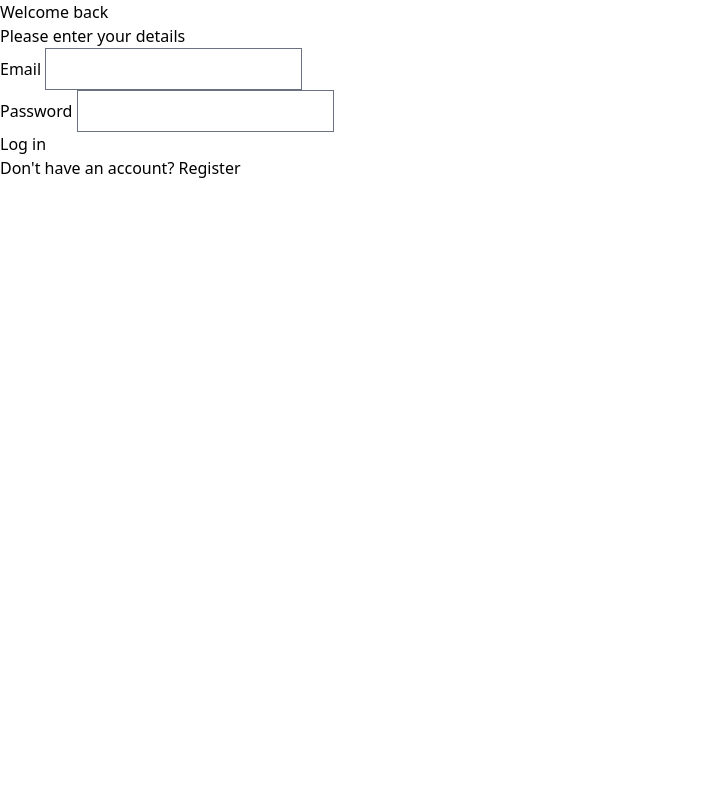
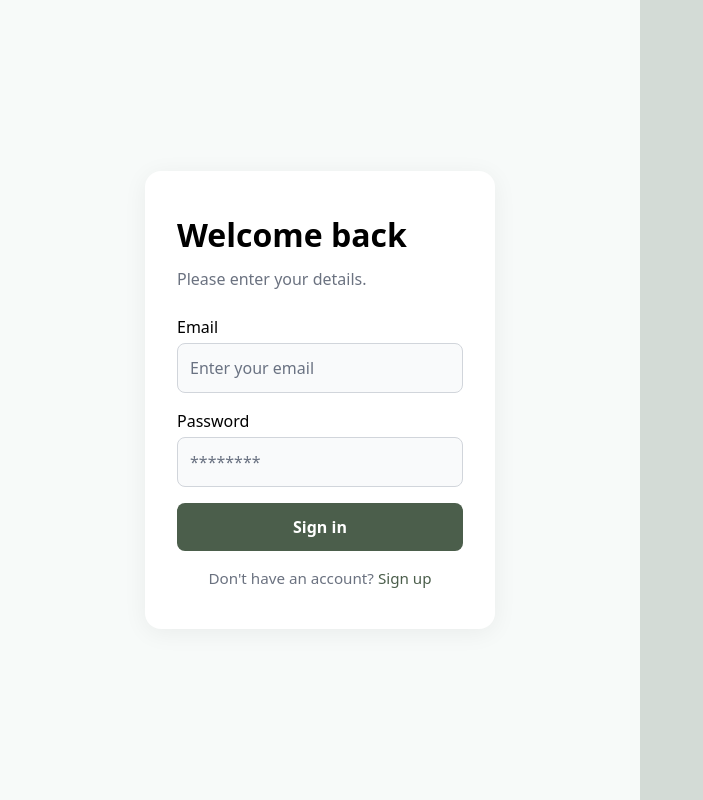
Before and after one commit to Plouski/Workshop-KYNG, a SvelteKit app: page /auth/login in a window 1280 px wide. Shown: the whole page, without its empty margins (0-703 px from the left). Built offline with nearby package versions, Linux system fonts and the light colour scheme.

Commit message:
feat: enhance login page layout and styling

```diff
--- a/src/routes/auth/login/+page.svelte
+++ b/src/routes/auth/login/+page.svelte
@@ -30,20 +30,104 @@
 	};
 </script>
 
-<main>
-    <h1>Welcome back</h1>
-    <p>Please enter your details</p>
-    <form method="POST" action="/" onsubmit={handleSubmit}>
-        <div>
-            <label for="email">Email</label>
-            <input bind:value={email} type="text" id="email" name="email" required />
-        </div>
-        <div>
-            <label for="password">Password</label>
-            <input bind:value={password} type="password" id="password" name="password" required />
-        </div>
-        <button type="submit">Log in</button>
-        <p>Don't have an account? <a href="/auth/register">Register</a></p>
-        {#if error}<p>{error}</p>{/if}
+<main class="main-container">
+  <div class="left-panel">
+    <form class="form-box" method="POST" action="/" onsubmit={handleSubmit}>
+      <h1>Welcome back</h1>
+      <p>Please enter your details.</p>
+      <label for="email">Email</label>
+      <input bind:value={email} type="email" id="email" name="email" placeholder="Enter your email" required />
+      <label for="password">Password</label>
+      <input bind:value={password} type="password" id="password" name="password" placeholder="********" required />
+      <button type="submit">Sign in</button>
+      <div class="signup-link">
+        Don't have an account? <a href="/auth/register">Sign up</a>
+      </div>
+      {#if error}<p style="color: #e53e3e;">{error}</p>{/if}
     </form>
+  </div>
+  <div class="right-panel"></div>
 </main>
+
+<style>
+.main-container {
+    display: flex;
+    min-height: 100vh;
+}
+.left-panel {
+    flex: 1;
+    display: flex;
+    align-items: center;
+    justify-content: center;
+    background: #f7faf9;
+}
+.form-box {
+    background: #fff;
+    padding: 2.5rem 2rem;
+    border-radius: 1rem;
+    box-shadow: 0 4px 24px rgba(0,0,0,0.06);
+    width: 100%;
+    max-width: 350px;
+}
+.form-box h1 {
+    font-size: 2rem;
+    font-weight: 700;
+    margin-bottom: 0.5rem;
+}
+.form-box p {
+    color: #6b7280;
+    margin-bottom: 1.5rem;
+}
+.form-box label {
+    display: block;
+    margin-bottom: 0.25rem;
+    font-weight: 500;
+}
+.form-box input[type="email"],
+.form-box input[type="password"] {
+    width: 100%;
+    padding: 0.75rem;
+    border: 1px solid #d1d5db;
+    border-radius: 0.5rem;
+    margin-bottom: 1rem;
+    font-size: 1rem;
+    background: #f9fafb;
+}
+.form-box button {
+    width: 100%;
+    padding: 0.75rem;
+    background: #4b5e4b;
+    color: #fff;
+    border: none;
+    border-radius: 0.5rem;
+    font-size: 1rem;
+    font-weight: 600;
+    cursor: pointer;
+    margin-bottom: 1rem;
+    transition: background 0.2s;
+}
+.form-box button:hover {
+    background: #3a4a3a;
+}
+
+.form-box .signup-link {
+    text-align: center;
+    color: #6b7280;
+    font-size: 0.95rem;
+}
+.form-box .signup-link a {
+    color: #4b5e4b;
+    text-decoration: none;
+    font-weight: 500;
+}
+.form-box .signup-link a:hover {
+    text-decoration: underline;
+}
+.right-panel {
+    flex: 1;
+    background: #d3dbd6;
+    display: flex;
+    align-items: center;
+    justify-content: center;
+}
+</style>
```
